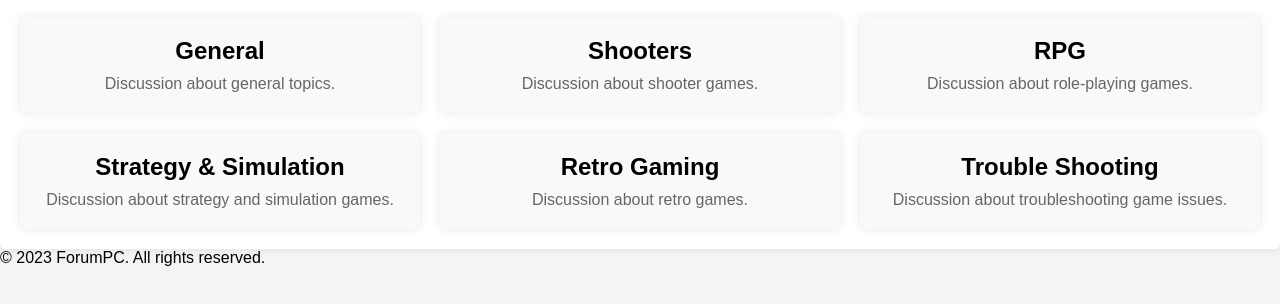
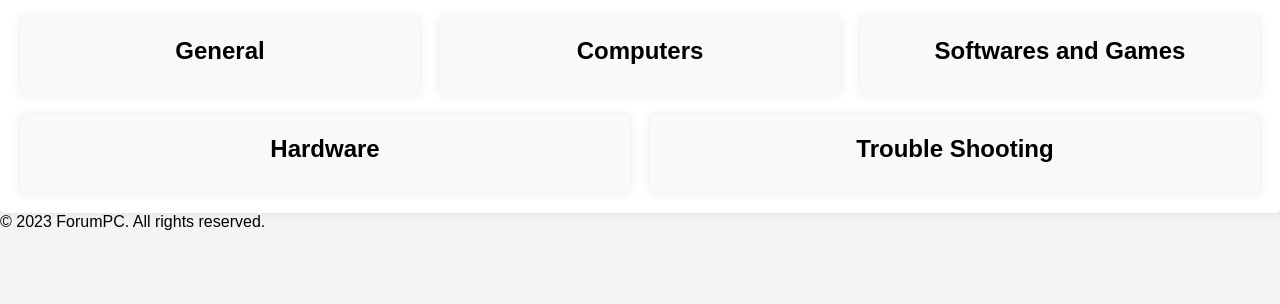
Before and after one commit to DucAnhSCY/ForumPC, a plain HTML site: page Categories.html in a window 1280 px wide. Shown: the part 40-344 px from the top of the page. Drawn offline with Linux system fonts and the light colour scheme.

Commit message:
Update Categories.html

```diff
--- a/Categories.html
+++ b/Categories.html
@@ -14,27 +14,23 @@
     <section class="categories-page">
         <div class="category-box">
             <h2>General</h2>
-            <p>Discussion about general topics.</p>
+            <p></p>
         </div>
         <div class="category-box">
-            <h2>Shooters</h2>
-            <p>Discussion about shooter games.</p>
+            <h2>Computers</h2>
+            <p></p>
         </div>
         <div class="category-box">
-            <h2>RPG</h2>
-            <p>Discussion about role-playing games.</p>
+            <h2>Softwares and Games</h2>
+            <p></p>
         </div>
         <div class="category-box">
-            <h2>Strategy & Simulation</h2>
-            <p>Discussion about strategy and simulation games.</p>
-        </div>
-        <div class="category-box">
-            <h2>Retro Gaming</h2>
-            <p>Discussion about retro games.</p>
+            <h2>Hardware</h2>
+            <p></p>
         </div>
         <div class="category-box">
             <h2>Trouble Shooting</h2>
-            <p>Discussion about troubleshooting game issues.</p>
+            <p></p>
         </div>
     </section>
 </main>
```
